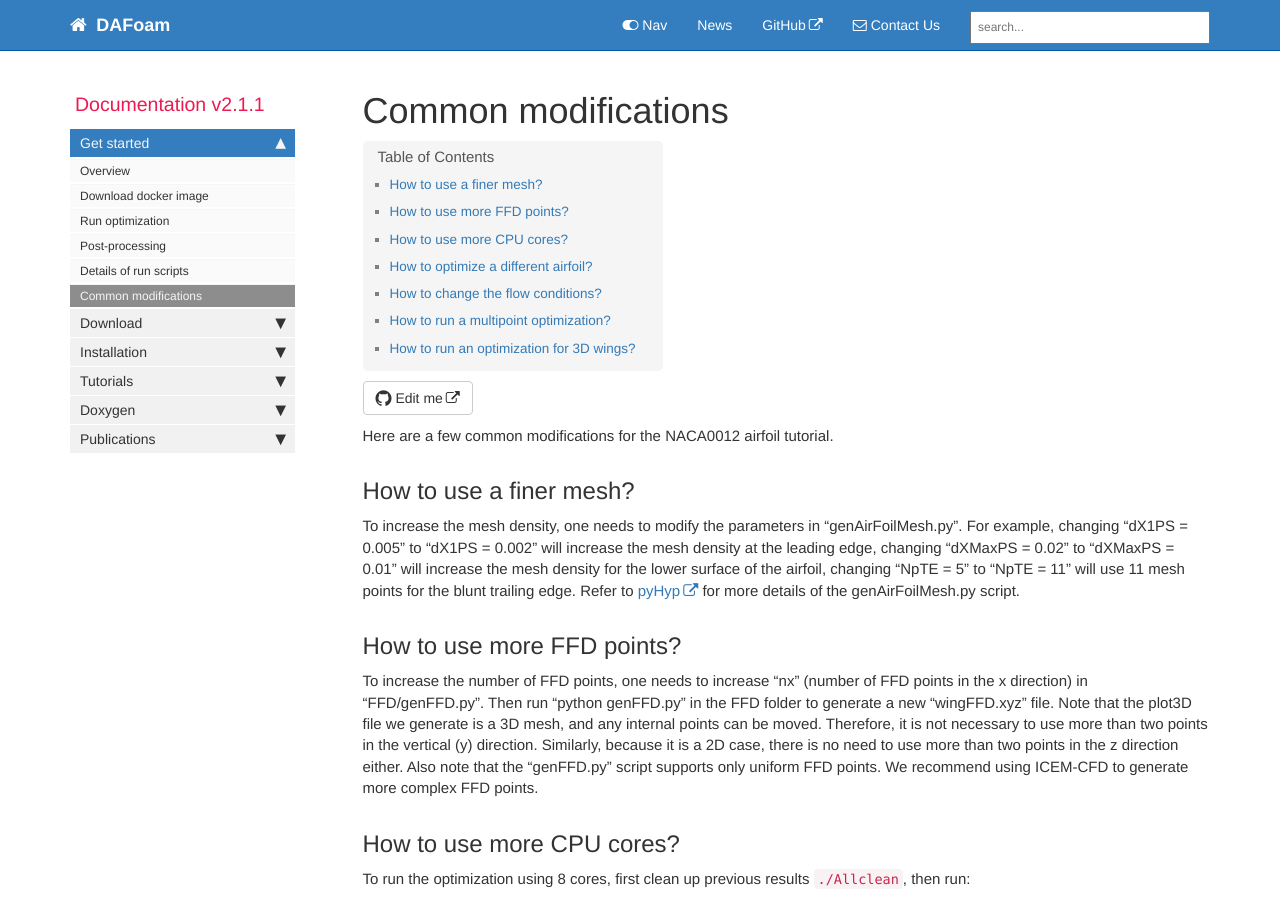
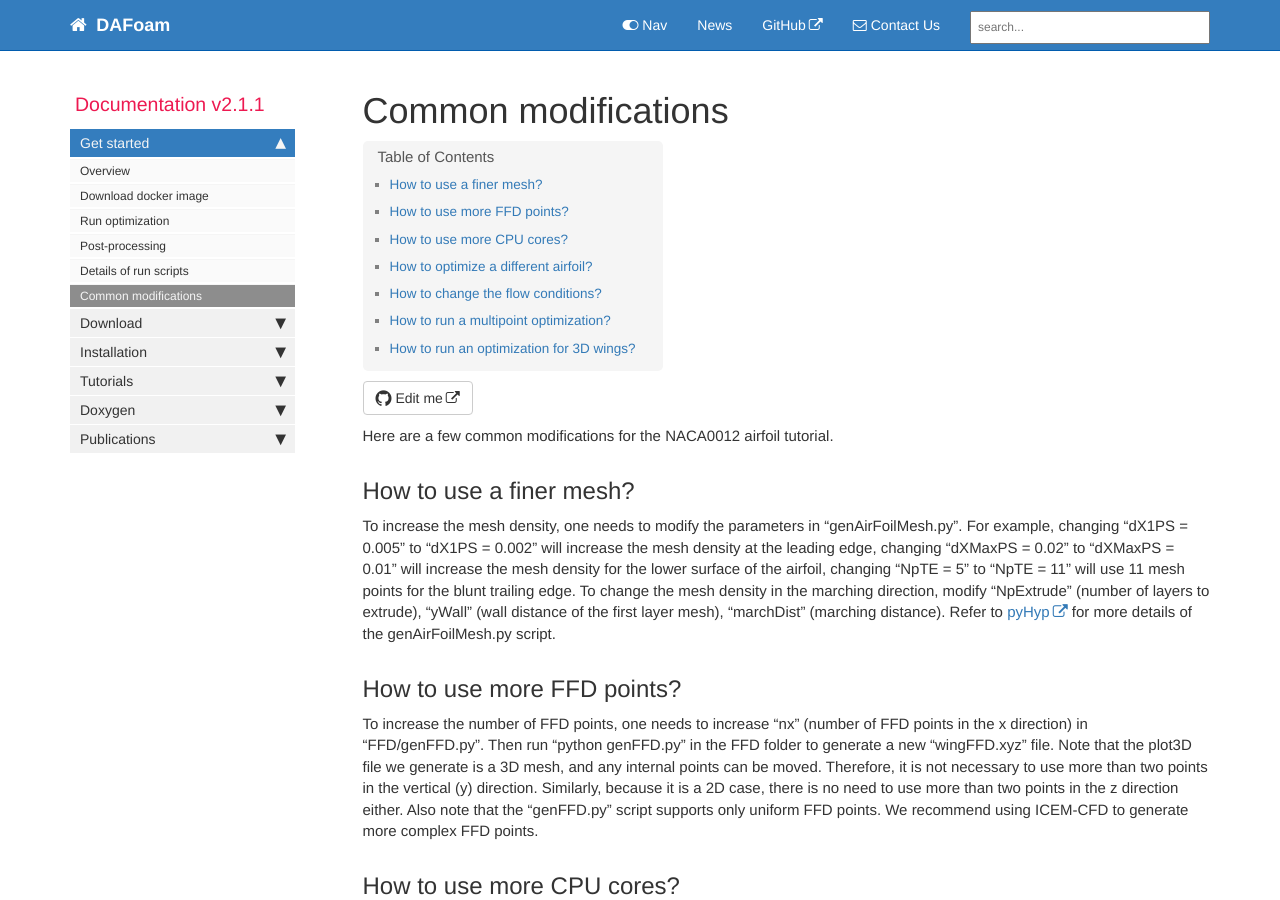
Before and after one commit to DAFoam/DAFoam.github.io, a Jekyll site: the page built from pages/mydoc/mydoc_get_started_common_modifications.md, in a window 1280 px wide and 900 px high. Built offline with Jekyll 4.4.1, drawn with Linux system fonts in a browser that asks for light colours; comment, search, counter and statistics services are not loaded.

Commit message:
content update

```diff
--- a/pages/mydoc/mydoc_get_started_common_modifications.md
+++ b/pages/mydoc/mydoc_get_started_common_modifications.md
@@ -11,7 +11,7 @@ Here are a few common modifications for the NACA0012 airfoil tutorial.
 
 ## How to use a finer mesh?
 
-To increase the mesh density, one needs to modify the parameters in "genAirFoilMesh.py". For example, changing "dX1PS = 0.005" to "dX1PS = 0.002" will increase the mesh density at the leading edge, changing "dXMaxPS = 0.02" to "dXMaxPS = 0.01" will increase the mesh density for the lower surface of the airfoil, changing "NpTE = 5" to "NpTE = 11" will use 11 mesh points for the blunt trailing edge. Refer to [pyHyp](https://github.com/mdolab/pyhyp) for more details of the genAirFoilMesh.py script.
+To increase the mesh density, one needs to modify the parameters in "genAirFoilMesh.py". For example, changing "dX1PS = 0.005" to "dX1PS = 0.002" will increase the mesh density at the leading edge, changing "dXMaxPS = 0.02" to "dXMaxPS = 0.01" will increase the mesh density for the lower surface of the airfoil, changing "NpTE = 5" to "NpTE = 11" will use 11 mesh points for the blunt trailing edge. To change the mesh density in the marching direction, modify "NpExtrude" (number of layers to extrude), "yWall" (wall distance of the first layer mesh), "marchDist" (marching distance). Refer to [pyHyp](https://github.com/mdolab/pyhyp) for more details of the genAirFoilMesh.py script.
 
 ## How to use more FFD points?
 
```
